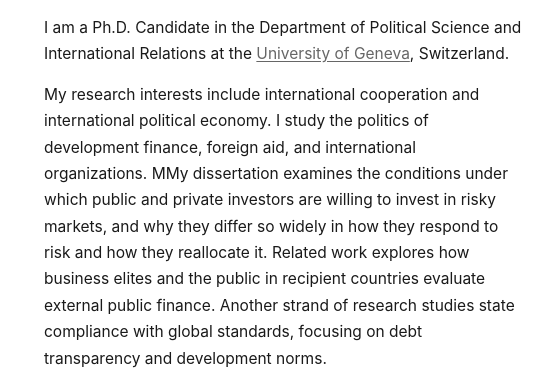
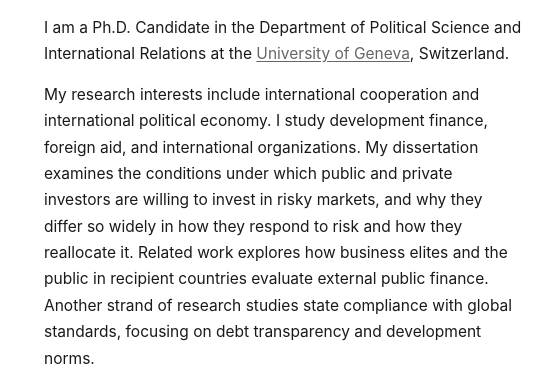
Before and after one commit to baunicolas/baunicolas.github.io, a plain HTML site: page index.html in a window 1280 px wide. Shown: the part 181-564 px from the top of the page, 476-1029 px from the left. Drawn offline with Linux system fonts and the light colour scheme.

Commit message:
Fix typographical error in research interests section

```diff
--- a/index.html
+++ b/index.html
@@ -45,7 +45,7 @@
 
                 </p>
                 <p class="bio">
-                    My research interests include international cooperation and international political economy. I study the politics of development finance, foreign aid, and international organizations. MMy dissertation examines the conditions under which public and private investors are willing to invest in risky markets, and why they differ so widely in how they respond to risk and how they reallocate it. Related work explores how business elites and the public in recipient countries evaluate external public finance. Another strand of research studies state compliance with global standards, focusing on debt transparency and development norms.
+                    My research interests include international cooperation and international political economy. I study development finance, foreign aid, and international organizations. My dissertation examines the conditions under which public and private investors are willing to invest in risky markets, and why they differ so widely in how they respond to risk and how they reallocate it. Related work explores how business elites and the public in recipient countries evaluate external public finance. Another strand of research studies state compliance with global standards, focusing on debt transparency and development norms.
 
 
                 </p>
```
